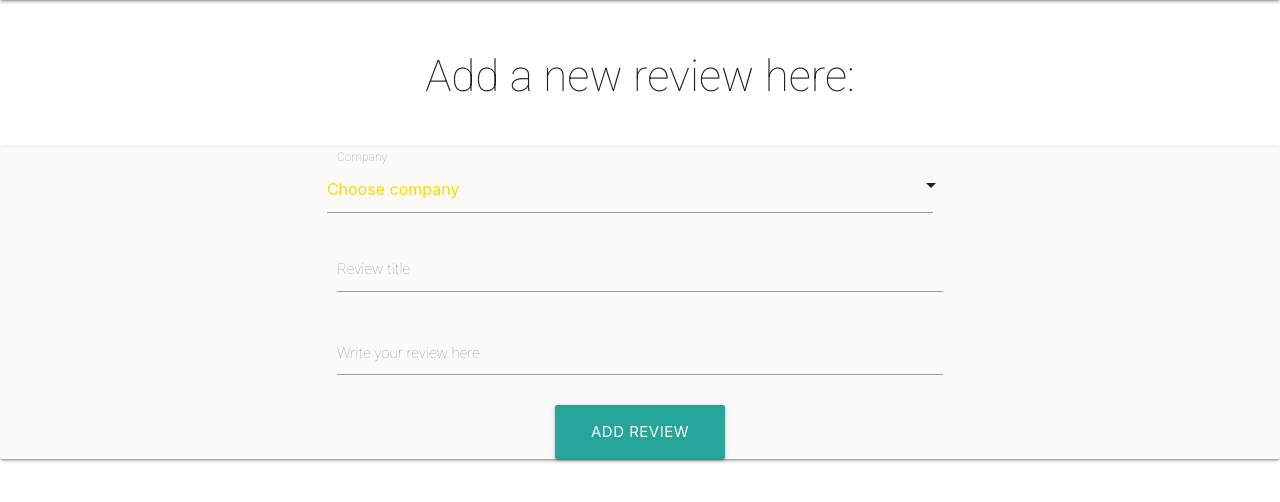
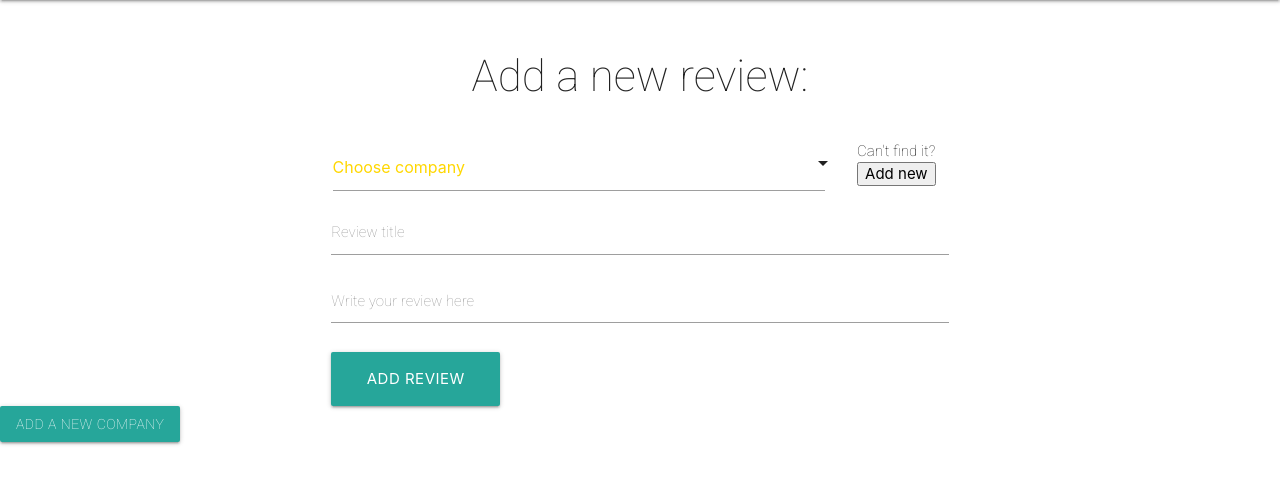
Before and after one commit to sebson1990/antoo-workplace, a Flask app: page /add_review in a window 1280 px wide. Shown: the part 64-566 px from the top of the page. Run offline with Flask 2, Linux system fonts and the light colour scheme; data that the repository does not hold is empty; some libraries are stand-ins or nearby versions.

Commit message:
added the option to add a new company while adding the review

```diff
--- a/templates/addreview.html
+++ b/templates/addreview.html
@@ -2,14 +2,14 @@
 {% block content %}
 
 <br>
-<h3 class="center-text">Add a new review here:</h3>
+<h3 class="center-text">Add a new review:</h3>
 <br>
-
-<div class="row">
-    <form class="col s12 card-panel grey lighten-5" method="POST" action="">
 <div class="row">
     <div class="col s12 m2 l3"></div>
-            <div class="input-field col s12 m8 l6">
+    <div class="col s12 m8 l6">
+        <form method="POST" action="">
+            <div class="row">
+                <div class="col s10">
                     <select id="agency_name" name="agency_name" class="validate" required>
                         <option value="" disabled selected>Choose company</option>
                         {% for company in companies %}
@@ -18,34 +18,57 @@
                     </select>
                     <label for="agency_name">Company</label>
                 </div>
-            <div class="col s12 m2 l3"></div>
+                <div class="col s2">Can't find it?
+                    <button class="" onclick="document.getElementById('primaryButton').click()">Add new </button>
                 </div>
-        <div class="row">
-            <div class="col s12 m2 l3"></div>
-            <div class="input-field col s12 m8 l6">
+            </div>
+
+
+            <div class="input-field ">
                 <input id="review_title" name="review_title" minlength="5" maxlength="50" class="materialize-textarea"
                     required></input>
                 <label for="textarea1">Review title</label>
             </div>
-            <div class="col s12 m2 l3"></div>
-        </div>
-        <div class="row">
-            <div class="col s12 m2 l3"></div>
-            <div class="input-field col s12 m8 l6">
+            <div class="input-field">
                 <textarea id="review_content" name="review_content" class="materialize-textarea" minlength="5"
                     maxlength="200" required></textarea>
                 <label for="textarea1">Write your review here</label>
             </div>
-            <div class="col s12 m2 l3"></div>
-        </div>
-        <div class="row">
-            <div class="col s12 center-align">
             <button type="submit" class="btn-large darken-1 text-shadow">
                 Add Review <i class="fas fa-plus-square right"></i>
             </button>
+        </form>
+    </div>
+    <div class="col s12 m2 l3">
+
     </div>
 </div>
+<!-- modal for adding the company -->
+        <!-- Modal Trigger -->
+        <a id="primaryButton" class="waves-effect waves-light btn modal-trigger" href="#modal1">Add a new company</a>
+
+        <!-- Modal Structure -->
+        <div id="modal1" class="modal">
+            <div class="modal-content">
+                <h4>Add a new company</h4>
+                <!-- form to add a company -->
+                <form class="col s12 card-panel grey lighten-5" method="POST" action="">
+                    <input id="review_title" name="review_title" minlength="5" maxlength="50"
+                        class="materialize-textarea" required></input>
+                    <label for="textarea1">Review title</label>
+                    <textarea id="review_content" name="review_content" class="materialize-textarea" minlength="5"
+                        maxlength="200" required></textarea>
+                    <label for="textarea1">Write your review here</label>
+                    <button type="submit" class="btn-large darken-1 text-shadow">
+                        Add Review <i class="fas fa-plus-square right"></i>
+                    </button>
+                    <div class="modal-footer">
+                        <a href="#!" class="modal-close waves-effect waves-green btn-flat">Cancel</a>
+                    </div>
                 </form>
+                <!--  -->
             </div>
+        </div>
+        <!--  -->
 
 {% endblock %}
--- a/templates/base.html
+++ b/templates/base.html
@@ -63,10 +63,16 @@ document.addEventListener('DOMContentLoaded', function() {
     var instances = M.FormSelect.init(elems);
     var elems = document.querySelectorAll('.dropdown-trigger');
     var instances = M.Dropdown.init(elems);
+    var elems = document.querySelectorAll('.modal');
+    var instances = M.Modal.init(elems);
   });
-
-
-
+// trying to trigger the modal from the dropdown menu, but it is not working.
+// The button to "add a company" goes to the bottom of the form and it creates bad UX
+function triggerModal() {
+    var modal = document.getElementById("modal1");
+    modal.open(modal)
+    console.log()
+}
 </script>
 
 </html>
```
Also changed, not shown: templates/addcompany.html (added, +51 -0 lines). Lines whose indentation alone changed are shown as unchanged.
